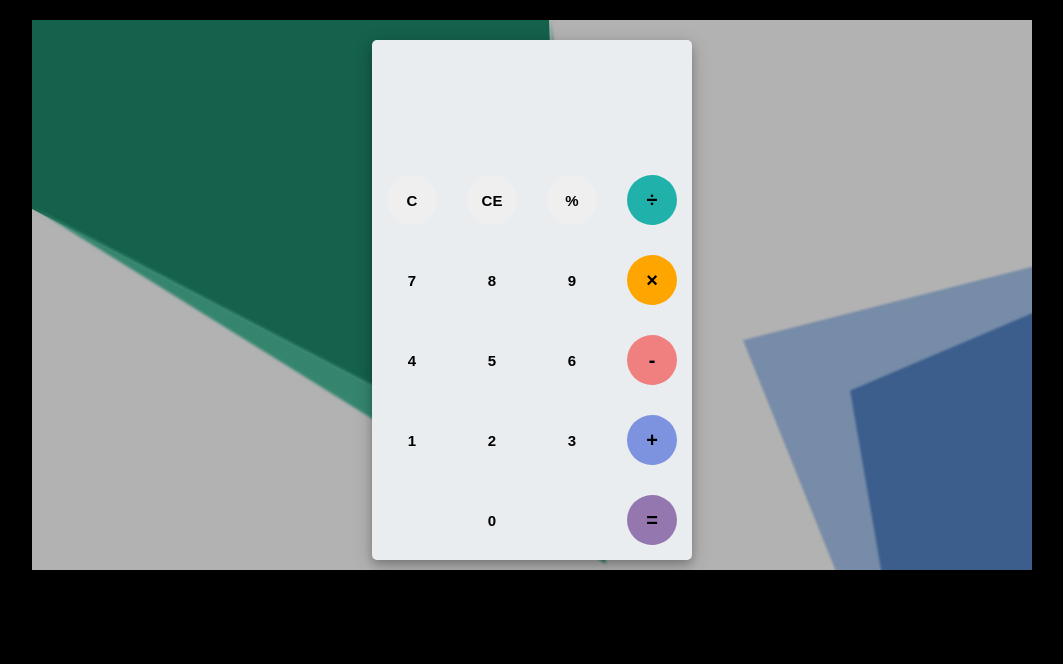
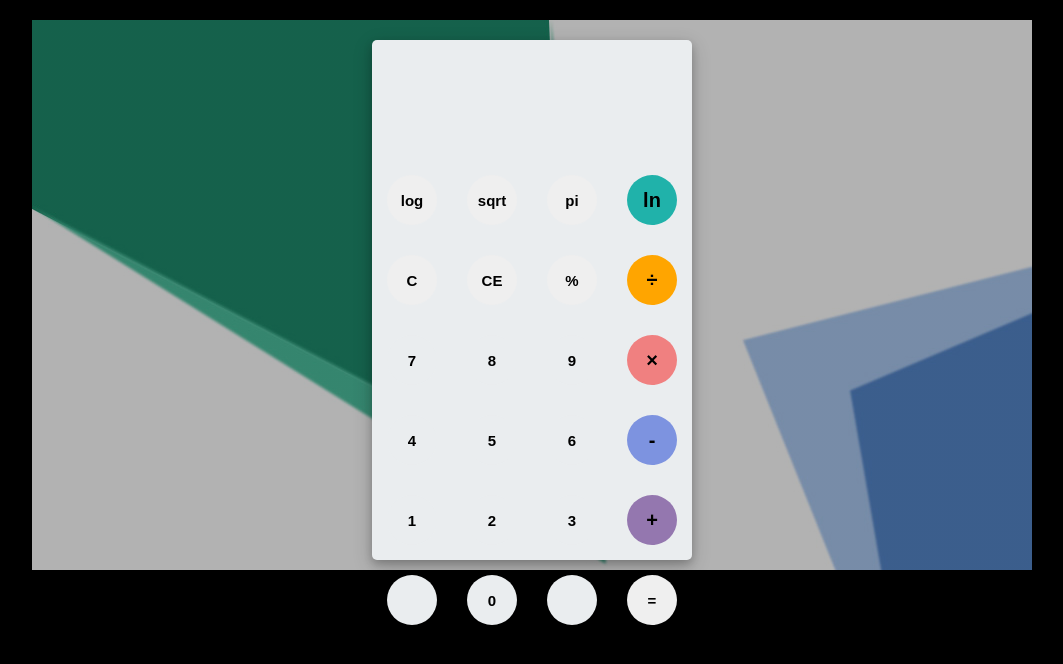
Before and after one commit to abarna-codespot/A-simple-Calculator, a plain HTML site: page index.html in a window 1280 px wide. Shown: the whole page, without its empty margins (108-1171 px from the left). Drawn offline with Linux system fonts and the light colour scheme.

Commit message:
Added some extra buttons
New buttons added:Log(base 10),Log(base 2) ,squareroot,Pi

```diff
--- a/index.html
+++ b/index.html
@@ -16,6 +16,10 @@
 					</div>
 				</div>
 				<div id="keyboard">
+					<button class="operator" id="log">log</button>
+					<button class="operator" id="sqrt">sqrt</button>
+					<button class="operator" id="pi">pi</button>
+                                        <button class="operator" id="ln">ln</button>
 					<button class="operator" id="clear">C</button>
 					<button class="operator" id="backspace">CE</button>
 					<button class="operator" id="%">%</button>
```
